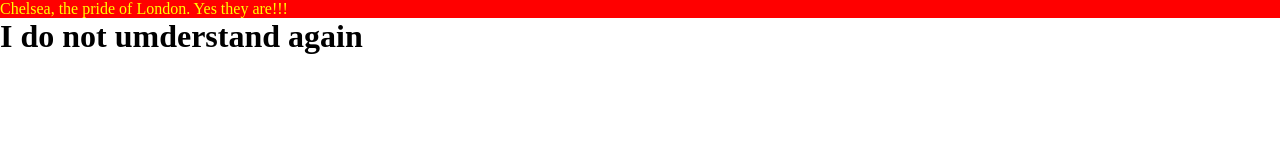
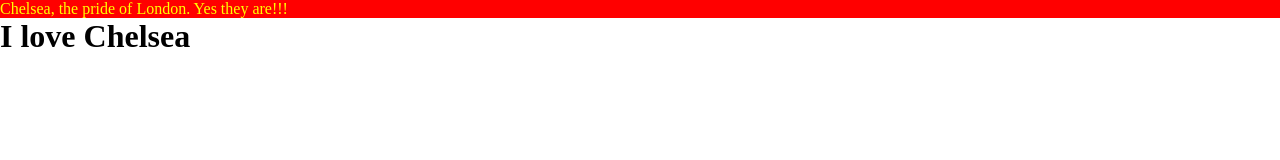
Before and after one commit to Taiwo-Adeoluwa/new-git, a website: page index.html in a window 1280 px wide. Drawn offline with Linux system fonts and the light colour scheme.

Commit message:
I just edited my html file

```diff
--- a/index.html
+++ b/index.html
@@ -8,6 +8,6 @@
 </head>
 <body>
     <p>Chelsea, the pride of London. Yes they are!!!</p>
-    <h1>I do not umderstand again</h1>
+    <h1>I love Chelsea</h1>
 </body>
 </html>
```
